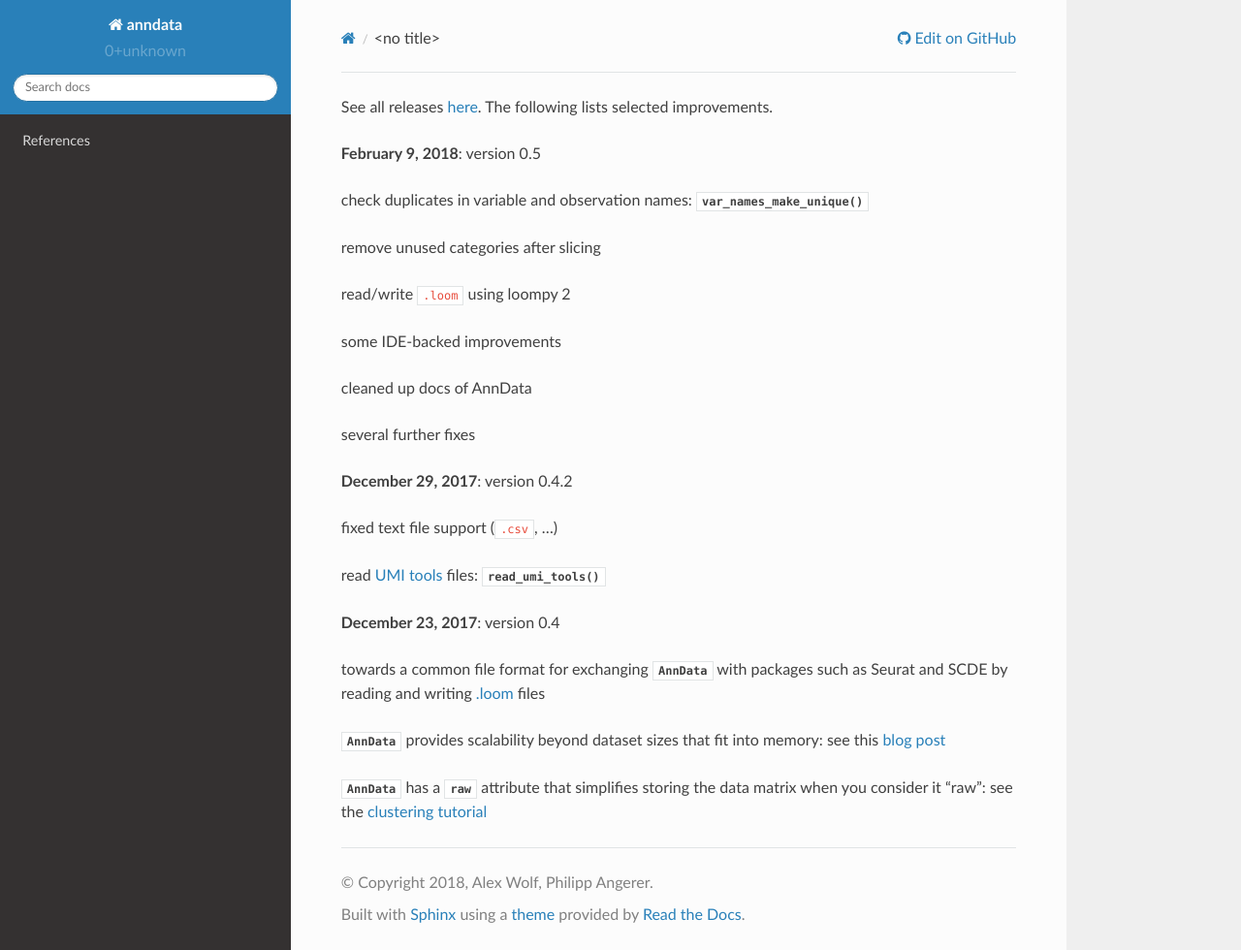
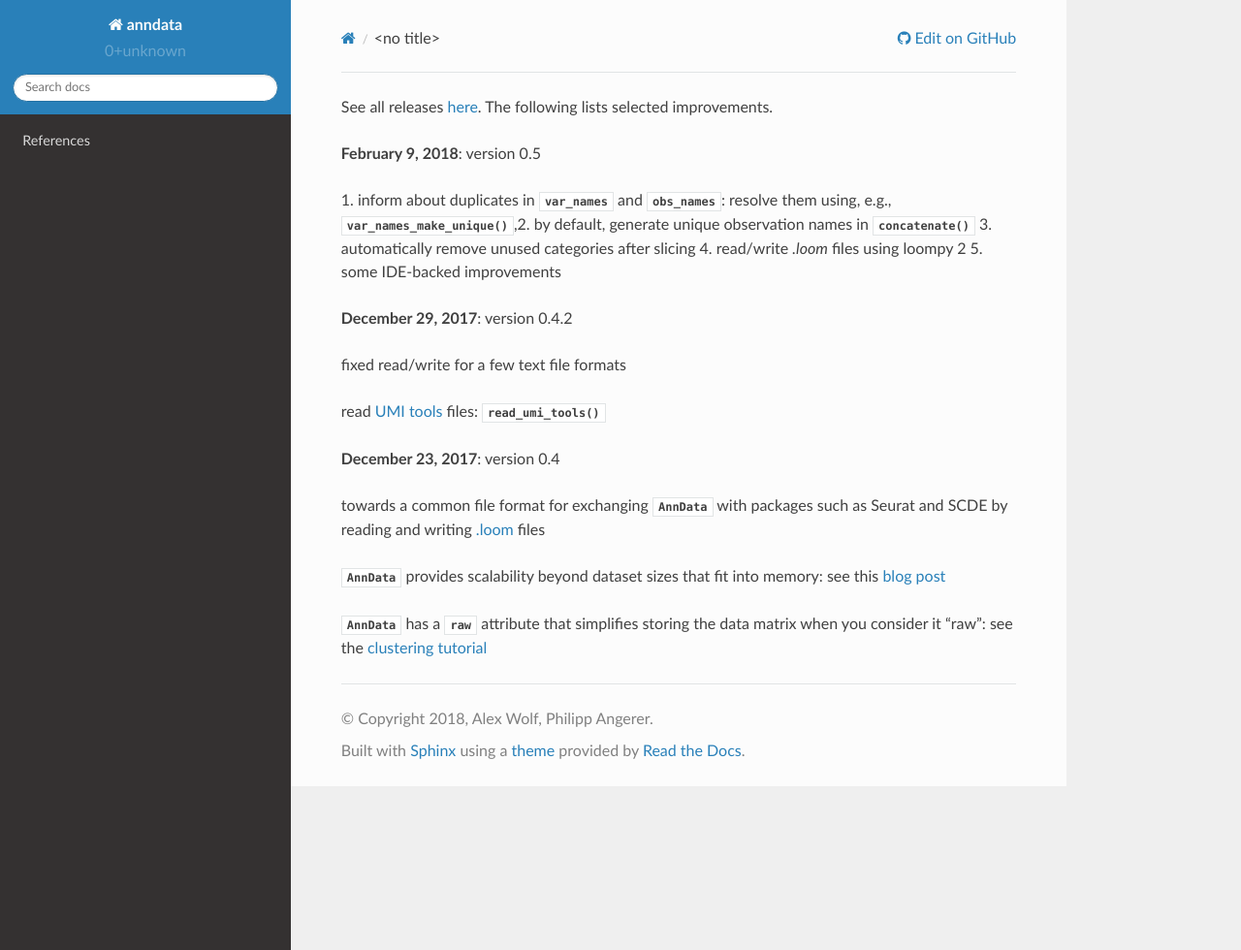
Before and after one commit to scverse/anndata, a Sphinx documentation site: the page built from docs/release_notes.rst, in a window 1280 px wide and 980 px high. Shown: the whole window at 97% size. Built offline with Sphinx 7.4.7 and the Read the Docs theme 2.0.0, drawn with Linux system fonts in a browser that asks for light colours.

Commit message:
updated release notes

```diff
--- a/docs/release_notes.rst
+++ b/docs/release_notes.rst
@@ -1,18 +1,17 @@
 See all releases `here <https://github.com/theislab/anndata/releases>`_. The following lists selected improvements.
+
 
 **February 9, 2018**: version 0.5
 
-1. check duplicates in variable and observation names: :func:`~anndata.AnnData.var_names_make_unique`
-2. remove unused categories after slicing
-3. read/write ``.loom`` using loompy 2
-4. some IDE-backed improvements
-5. cleaned up docs of AnnData
-6. several further fixes
+1. inform about duplicates in :class:`~anndata.AnnData.var_names` and :class:`~anndata.AnnData.obs_names`: resolve them using, e.g., :func:`~anndata.AnnData.var_names_make_unique`,2. by default, generate unique observation names in :func:`~anndata.AnnData.concatenate`
+3. automatically remove unused categories after slicing
+4. read/write `.loom` files using loompy 2
+5. some IDE-backed improvements
 
 
 **December 29, 2017**: version 0.4.2
 
-1. fixed text file support (``.csv``, …)
+1. fixed read/write for a few text file formats
 2. read `UMI tools <https://github.com/CGATOxford/UMI-tools>`_ files: :func:`~anndata.read_umi_tools`
 
 
```
